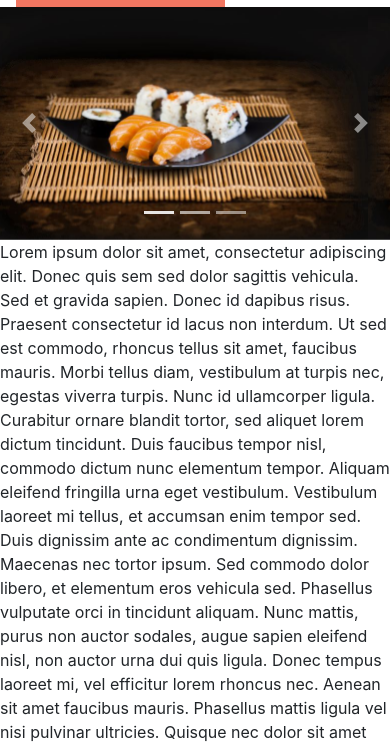
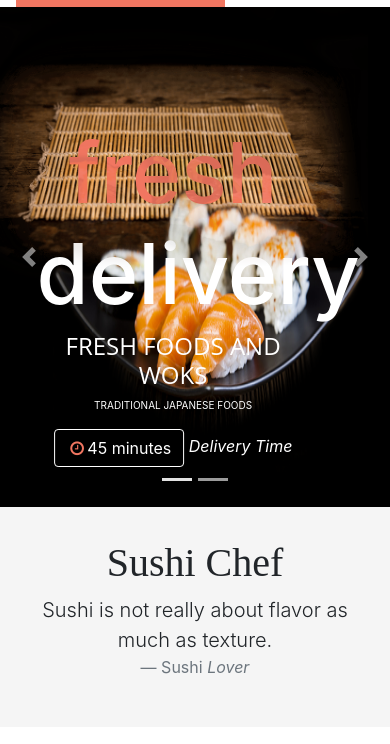
Before and after one commit to avishkakavindu/front-end-Sushi-Chef, a website: page index.html in a window 390 px wide. Shown: the part 109-853 px from the top of the page. Drawn offline with nearby package versions, Linux system fonts and the light colour scheme.

Commit message:
responsiveness partially fixed

```diff
--- a/css/styles.css
+++ b/css/styles.css
@@ -29,3 +29,98 @@
     padding-top: 0px;
     padding-bottom: 0px;
 }
+
+/* --- carousel --- */
+.carousel {
+    background-color: #000000;
+}
+
+.carousel .carousel-item {
+    height: 500px;
+}
+
+@media screen and (min-width: 700px) {
+    .carousel-caption {
+        position: absolute;
+        left: auto;
+        right: auto;
+        width: 50%;
+        height: 70%;
+        right:0;
+        z-index: 0;
+    }
+  }
+
+.carousel-caption {
+    position: absolute;
+    z-index: 1;
+}
+
+
+.carousel .carousel-item img {
+    position: absolute;
+    top: 0;
+    left: 0;
+    min-height: 300px; }
+
+    #sushi {
+        z-index: 1;
+        top: 20vh;
+        left: 5vh;
+    }
+
+.carousel-caption > h1 {
+    font-size: 10vh;
+}
+
+.carousel-caption > h4,h5 {
+    font-family: Open Sans;
+    font-weight: 400;
+    font-style: normal;
+}
+.carousel-caption > p {
+    font-size: x-small;
+}
+.carousel-caption > h1 > span {
+    color: #f17661;
+}
+
+.carousel-caption > .btn-outline-primary,a {
+    border-color: #fff;
+    color: #fff;;
+}
+
+.carousel-caption > button > i {
+    color: #f17661;
+}
+
+.carousel-caption > .btn-light {
+    background-color:  #f17661;
+    border-color: #f17661;
+    color: #fff;
+}
+
+.carousel-caption > a {
+    color: #f17661;
+}
+
+.carousel-caption > a:hover {
+    color: #fff;
+    text-decoration: none;
+}
+
+.carousel-caption > .btn-light:hover {
+    background-color: #000000;
+    border-color: #f17661;
+    color: #f17661;
+}
+
+/* --- jumbotron --- */
+.jumbotron {
+    background-color: #f5f5f5;
+}
+
+.jumbotron  h1 {
+    font-family: 'Brush Script MT';
+    align-self: center;
+}
--- a/index.html
+++ b/index.html
@@ -88,37 +88,48 @@
             </div>
         </div>
     </nav>
-
+<!-- carousel  -->
     <div class="slider-area">
         <div id="carouselExampleCaptions" class="carousel slide" data-ride="carousel">
             <ol class="carousel-indicators">
               <li data-target="#carouselExampleCaptions" data-slide-to="0" class="active"></li>
               <li data-target="#carouselExampleCaptions" data-slide-to="1"></li>
-              <li data-target="#carouselExampleCaptions" data-slide-to="2"></li>
             </ol>
             <div class="carousel-inner">
+              <!-- item 1 -->
               <div class="carousel-item active">
-                <img src="img/slider.JPG" class="d-block w-100" alt="...">
-                <div class="carousel-caption d-none d-md-block">
-                  <h5>First slide label</h5>
-                  <p>Nulla vitae elit libero, a pharetra augue mollis interdum.</p>
+                <div class="">
+                    <img src="img/transparent.png" class="d-block w-100" alt="...">
+                    <img src="img/sushi.png" class="d-block d-none img-fluid center-block mx-auto animate__animated animate__fadeInDown animate__delay-1s" alt="..." id="sushi">
+                    <img src="img/bamboo.png" class="d-block d-none img-fluid animate__animated animate__fadeInUp" alt="..." style="left: 0">
+                </div>
+
+                <div class="carousel-caption bg-overlay">
+                    <h1 class="animate__animated animate__fadeInDown"><span>fresh</span> delivery</h1>
+                    <h4 class="animate__animated animate__fadeInDown animate__delay-1s animate__slow">FRESH FOODS AND WOKS</h4>
+                    <p class="animate__animated animate__fadeInDown animate__delay-1s animate__slow">TRADITIONAL JAPANESE FOODS</p>
+                    <button type="button" class="btn btn-outline-primary animate__animated animate__fadeInDown animate__delay-2s"><i class="fa fa-clock-o fa-fw" aria-hidden="true"></i>45 minutes</button>
+                    <span class="font-italic animate__animated animate__fadeInDown animate__delay-2s animate__slow">Delivery Time</span>
                 </div>
               </div>
+              <!-- item 2 -->
               <div class="carousel-item">
-                <img src="img/slider.JPG" class="d-block w-100" alt="...">
-                <div class="carousel-caption d-none d-md-block">
-                  <h5>Second slide label</h5>
-                  <p>Lorem ipsum dolor sit amet, consectetur adipiscing elit.</p>
+                <div class="">
+                    <img src="img/transparent.png" class="d-block w-100" alt="...">
+                    <img src="img/sushi-mix.png" class="d-block img-fluid center-block mx-auto animate__animated animate__fadeInLeft" alt="..." id="sushi-mix">
+                </div>
+
+                <div class="carousel-caption">
+                    <h1 class="animate__animated animate__fadeInDown"><span>top</span> sushi offer</h1>
+                    <h4 class="animate__animated animate__fadeInDown animate__delay-1s animate__slow">THE BEST FROM OUR KITCHEN</h4>
+                    <p class="animate__animated animate__fadeInDown animate__delay-1s animate__slow">TO YOUR HOME IN FEW MINUTES</p>
+                    <button type="button" class="btn btn-light">ORDER NOW</button>
+                    <a href="#" class="font-italic"> view details</a>
                 </div>
               </div>
-              <div class="carousel-item">
-                <img src="..." class="d-block w-100" alt="...">
-                <div class="carousel-caption d-none d-md-block">
-                  <h5>Third slide label</h5>
-                  <p>Praesent commodo cursus magna, vel scelerisque nisl consectetur.</p>
-                </div>
-              </div>
+
             </div>
+
             <a class="carousel-control-prev" href="#carouselExampleCaptions" role="button" data-slide="prev">
               <span class="carousel-control-prev-icon" aria-hidden="true"></span>
               <span class="sr-only">Previous</span>
@@ -129,6 +140,19 @@
             </a>
         </div>
     </div>
+
+    <section>
+        <div class="jumbotron jumbotron-fluid">
+            <div class="container">
+              <h1 class="display-5 text-center">Sushi Chef</h1>
+              <blockquote class="blockquote text-center">
+                <p class="mb-0 lead">Sushi is not really about flavor as much as texture. <span class="d-none">Everything is usually made bite-size so you can eat it in one bite, which is more proper.Prepared fresh with care by our chefs, our products offer great flavour and superior freshness. Our popular Poke Bowls, Sushi Tacos, Blossom and Temari Collections are just among a wide selection of unique creations available for take-out or delivery.</span></p>
+                <footer class="blockquote-footer">Sushi <cite title="Source Title">Lover</cite></footer>
+              </blockquote>
+            </div>
+          </div>
+    </section>
+
 
     <p>Lorem ipsum dolor sit amet, consectetur adipiscing elit. Donec quis sem sed dolor sagittis vehicula. Sed et gravida sapien. Donec id dapibus risus. Praesent consectetur id lacus non interdum. Ut sed est commodo, rhoncus tellus sit amet, faucibus mauris. Morbi tellus diam, vestibulum at turpis nec, egestas viverra turpis. Nunc id ullamcorper ligula. Curabitur ornare blandit tortor, sed aliquet lorem dictum tincidunt. Duis faucibus tempor nisl, commodo dictum nunc elementum tempor. Aliquam eleifend fringilla urna eget vestibulum. Vestibulum laoreet mi tellus, et accumsan enim tempor sed.
 
```
Also changed, not shown: img/Capture.JPG (added), img/bamboo.png (added), img/sushi-mix.png (added), img/sushi.png (added), img/transparent.png (added).
